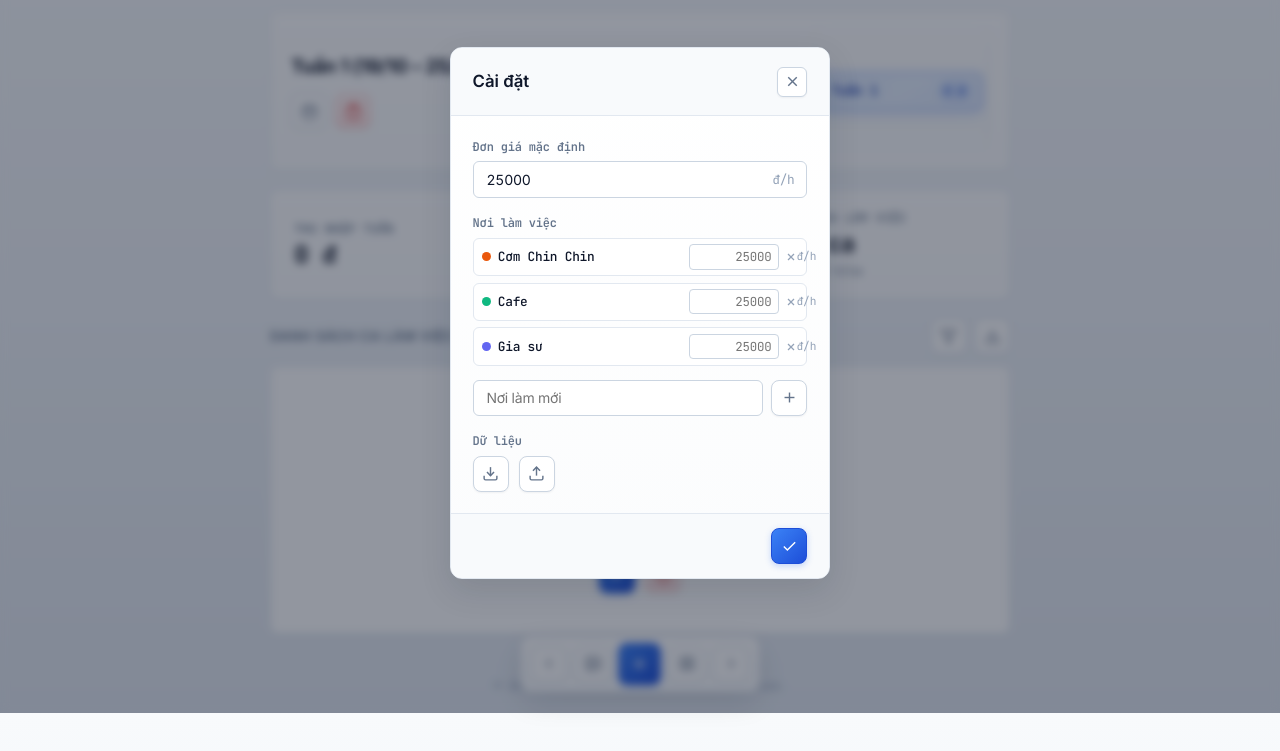
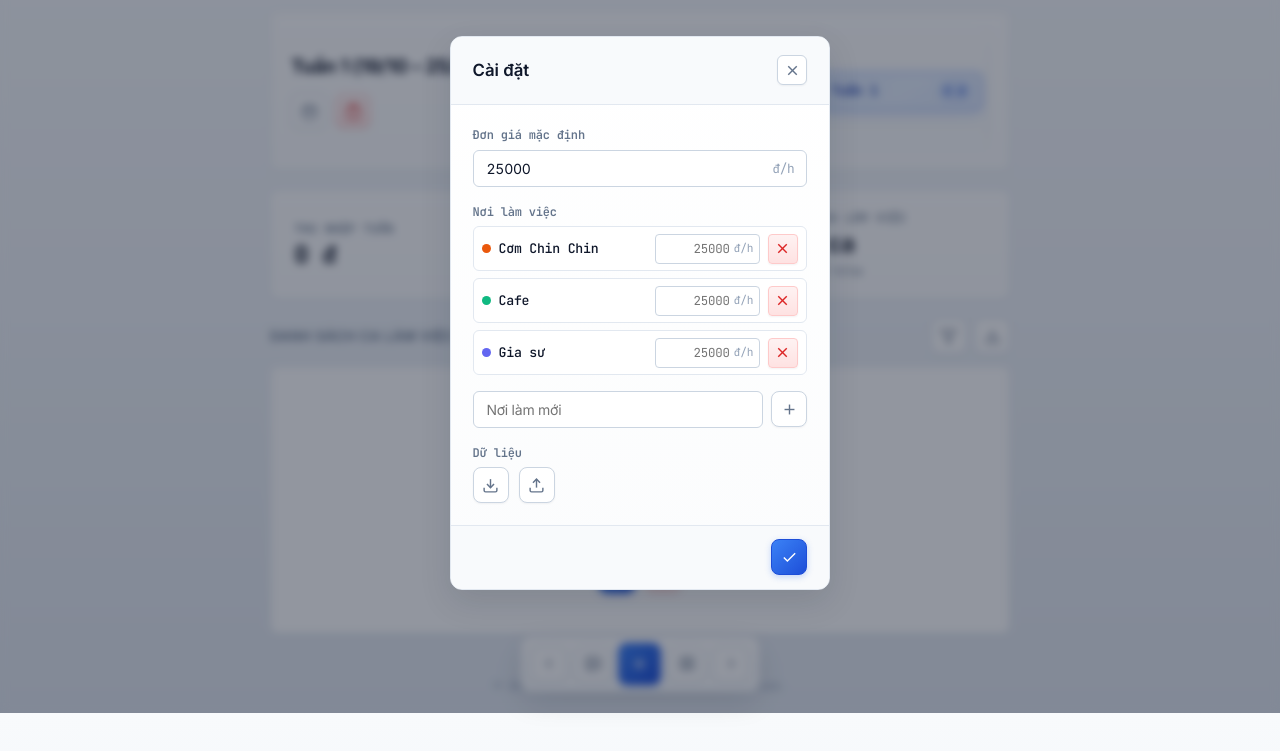
Before and after one commit to F0n9/salary-tracker, a plain HTML site: page index.html in a window 1280 px wide. Both pictures are taken after a click on the button 992 px from the left and 43 px from the top of the page. Shown: the part 87-838 px from the top of the page. Drawn offline with nearby package versions, Linux system fonts and the light colour scheme.

Commit message:
fix: Fix settings workplace rate input tag overlap and improve remove button layout (v46)

```diff
--- a/app.js
+++ b/app.js
@@ -2098,10 +2098,12 @@ const renderSettingsWorkplaces = () => {
         <span class="settings-wp-name">${escapeHtml(wp)}</span>
       </div>
       <div class="settings-wp-rate-wrap">
-        <input type="number" class="settings-wp-rate-input font-mono" data-wp-name="${escapeHtml(wp)}" value="${customRate}" placeholder="${state.settings.defaultRate || 25000}" step="1000" min="10000" title="Đơn giá riêng (đ/h)">
-        <span class="tag font-mono" style="font-size:0.7rem;">đ/h</span>
-        <button type="button" class="btn-remove-workplace" data-del-wp="${idx}" title="Xóa nơi làm ${escapeHtml(wp)}">
-          <svg viewBox="0 0 24 24" fill="none" stroke="currentColor" stroke-width="2.5" width="12" height="12">
+        <div class="settings-wp-rate-box">
+          <input type="number" class="settings-wp-rate-input font-mono" data-wp-name="${escapeHtml(wp)}" value="${customRate}" placeholder="${state.settings.defaultRate || 25000}" step="1000" min="10000" title="Đơn giá riêng (đ/h)">
+          <span class="settings-wp-rate-tag font-mono">đ/h</span>
+        </div>
+        <button type="button" class="btn-remove-workplace btn-morphic btn-morphic-danger" data-del-wp="${idx}" title="Xóa nơi làm ${escapeHtml(wp)}" aria-label="Xóa nơi làm ${escapeHtml(wp)}">
+          <svg viewBox="0 0 24 24" fill="none" stroke="currentColor" stroke-width="2.2" width="13" height="13">
             <line x1="18" y1="6" x2="6" y2="18"></line>
             <line x1="6" y1="6" x2="18" y2="18"></line>
           </svg>
@@ -3251,7 +3253,7 @@ const bindEvents = () => {
 
 
   if ('serviceWorker' in navigator && window.location.protocol.startsWith('http')) {
-    navigator.serviceWorker.register('./sw.js?v=20261024af').then((reg) => {
+    navigator.serviceWorker.register('./sw.js?v=20261024ag').then((reg) => {
       reg.update().catch(() => {});
       reg.addEventListener('updatefound', () => {
         const newWorker = reg.installing;
--- a/index.html
+++ b/index.html
@@ -18,7 +18,7 @@
   <link rel="preconnect" href="https://fonts.gstatic.com" crossorigin>
   <link href="https://fonts.googleapis.com/css2?family=Inter:wght@400;500;600;700&family=JetBrains+Mono:wght@400;500;600;700&display=swap" rel="stylesheet">
 
-  <link rel="stylesheet" href="./styles.css?v=20261024af">
+  <link rel="stylesheet" href="./styles.css?v=20261024ag">
 </head>
 <body>
 
@@ -920,6 +920,6 @@
 
 
   <script src="https://cdn.jsdelivr.net/npm/@supabase/supabase-js@2"></script>
-  <script src="./app.js?v=20261024af"></script>
+  <script src="./app.js?v=20261024ag"></script>
 </body>
 </html>
--- a/styles.css
+++ b/styles.css
@@ -2222,19 +2222,26 @@ input[type="time"]::-webkit-datetime-edit-ampm-field {
 .settings-workplaces-list {
   display: flex;
   flex-direction: column;
-  gap: 0.4rem;
-  margin-bottom: 0.5rem;
+  gap: 0.45rem;
+  margin-bottom: 0.65rem;
+  max-height: 200px;
+  overflow-y: auto;
 }
 
 .settings-workplace-row {
   display: flex;
   align-items: center;
   justify-content: space-between;
-  gap: 0.5rem;
-  padding: 0.35rem 0.5rem;
+  gap: 0.6rem;
+  padding: 0.4rem 0.55rem;
   background: var(--bg-card);
   border: 1px solid var(--border-subtle);
   border-radius: var(--radius-sm);
+  transition: border-color 0.15s ease, background-color 0.15s ease;
+}
+
+.settings-workplace-row:hover {
+  border-color: var(--border-default);
 }
 
 .settings-wp-name-wrap {
@@ -2242,9 +2249,13 @@ input[type="time"]::-webkit-datetime-edit-ampm-field {
   align-items: center;
   gap: 0.45rem;
   font-weight: 500;
-  font-size: 0.8rem;
+  font-size: 0.825rem;
   color: var(--text-main);
   min-width: 0;
+  flex: 1;
+}
+
+.settings-wp-name {
   overflow: hidden;
   text-overflow: ellipsis;
   white-space: nowrap;
@@ -2253,38 +2264,58 @@ input[type="time"]::-webkit-datetime-edit-ampm-field {
 .settings-wp-rate-wrap {
   display: flex;
   align-items: center;
-  gap: 0.35rem;
+  gap: 0.45rem;
   flex-shrink: 0;
 }
 
+.settings-wp-rate-box {
+  position: relative;
+  display: flex;
+  align-items: center;
+  width: 105px;
+}
+
 .settings-wp-rate-input {
-  width: 90px;
-  padding: 0.2rem 0.4rem;
+  width: 100%;
+  height: 30px;
+  padding: 0.2rem 1.85rem 0.2rem 0.5rem;
   font-size: 0.775rem;
   border: 1px solid var(--border-default);
   border-radius: var(--radius-xs);
   background: var(--bg-input);
   color: var(--text-main);
   text-align: right;
+  transition: border-color 0.15s ease, box-shadow 0.15s ease;
+}
+
+.settings-wp-rate-input:focus {
+  outline: none;
+  border-color: var(--border-focus);
+  box-shadow: 0 0 0 2px rgba(37, 99, 235, 0.15);
+  background: #ffffff;
+}
+
+.settings-wp-rate-tag {
+  position: absolute;
+  right: 0.45rem;
+  font-size: 0.7rem;
+  color: var(--text-dim);
+  pointer-events: none;
 }
 
 .btn-remove-workplace {
-  background: transparent;
-  border: none;
-  color: var(--text-dim);
-  cursor: pointer;
+  width: 30px;
+  height: 30px;
+  min-width: 30px;
+  min-height: 30px;
+  border-radius: var(--radius-xs);
   display: inline-flex;
   align-items: center;
   justify-content: center;
   padding: 0;
-  width: 14px;
-  height: 14px;
-  border-radius: 50%;
-  transition: color 0.15s ease;
-}
-
-.btn-remove-workplace:hover {
-  color: var(--danger);
+  cursor: pointer;
+  transition: all 0.15s ease;
+  flex-shrink: 0;
 }
 
 .settings-add-workplace-row {
--- a/sw.js
+++ b/sw.js
@@ -1,9 +1,9 @@
-const CACHE_NAME = 'salary-tracker-v45';
+const CACHE_NAME = 'salary-tracker-v46';
 const CORE_ASSETS = [
   './',
   './index.html',
-  './styles.css?v=20261024af',
-  './app.js?v=20261024af',
+  './styles.css?v=20261024ag',
+  './app.js?v=20261024ag',
   './manifest.json',
   './icon.svg?v=20261024w',
   './icon.svg'
```
